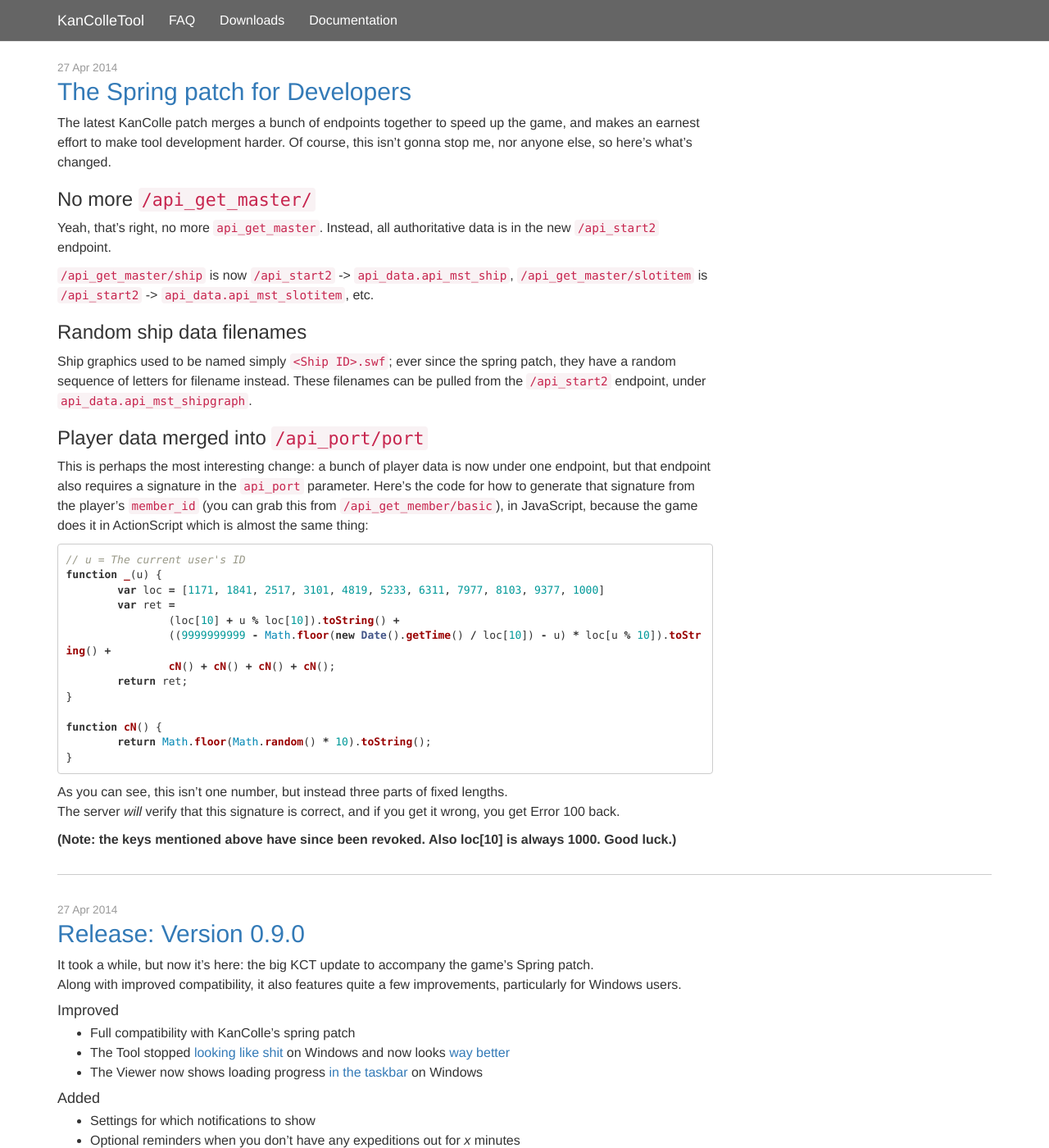
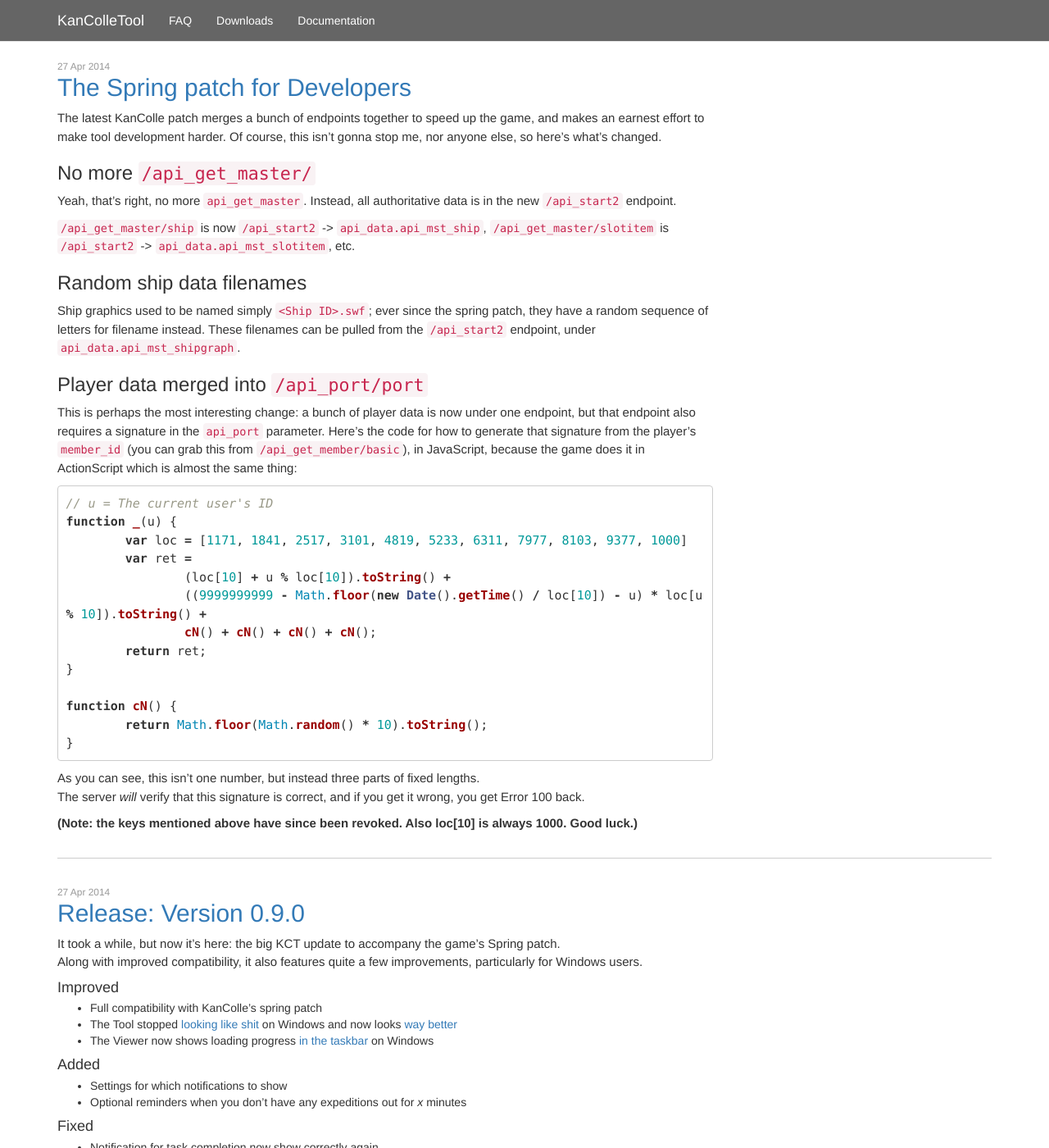
Before and after one commit to KanColleTool/kancolletool.github.io, a Jekyll site: the page built from index.html, in a window 1280 px wide and 1400 px high. Shown: the whole window at 82% size. Built offline with Jekyll 4.4.1, drawn with Linux system fonts in a browser that asks for light colours; nearby versions of some CDN libraries; Markdown is read by kramdown in place of the engine named in the settings.

Commit message:
Readability, take 2

```diff
--- a/css/style.css
+++ b/css/style.css
@@ -1,4 +1,4 @@
-body { padding-top: 70px; padding-bottom: 20px; font-size: 16px; line-height: 1.5em; }
+body { padding-top: 70px; padding-bottom: 20px; }
 
 .navbar-kct { background-color: rgba(75, 75, 75, 0.85); }
 .navbar-kct .navbar-brand, .navbar-kct .navbar-nav > li > a { color: #fff; }
@@ -8,7 +8,7 @@
  * Common
  */
 h4 { margin-bottom: 5px; }
-p, pre { max-width: 800px; }
+p, pre { max-width: 800px; font-size: 15px; line-height: 1.5em; }
 li { max-width: 700px; }
 
 /*
```
